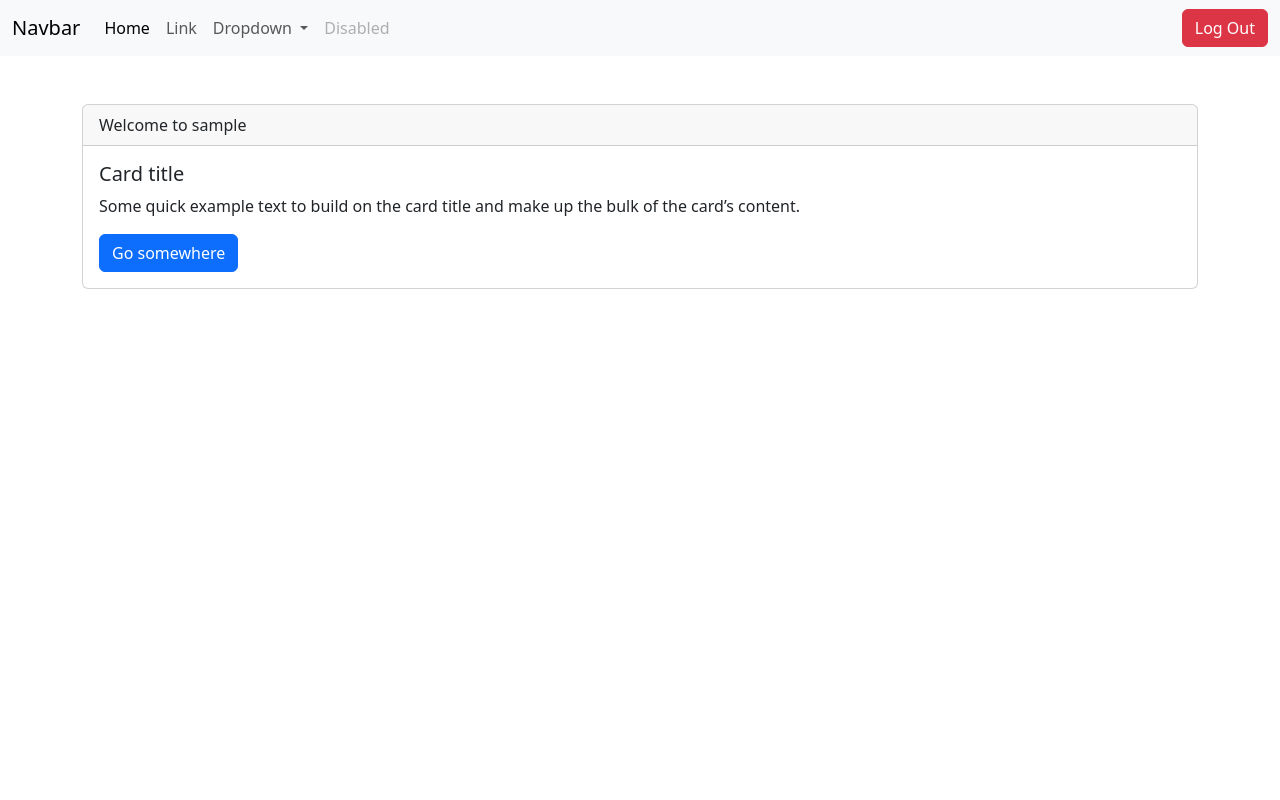
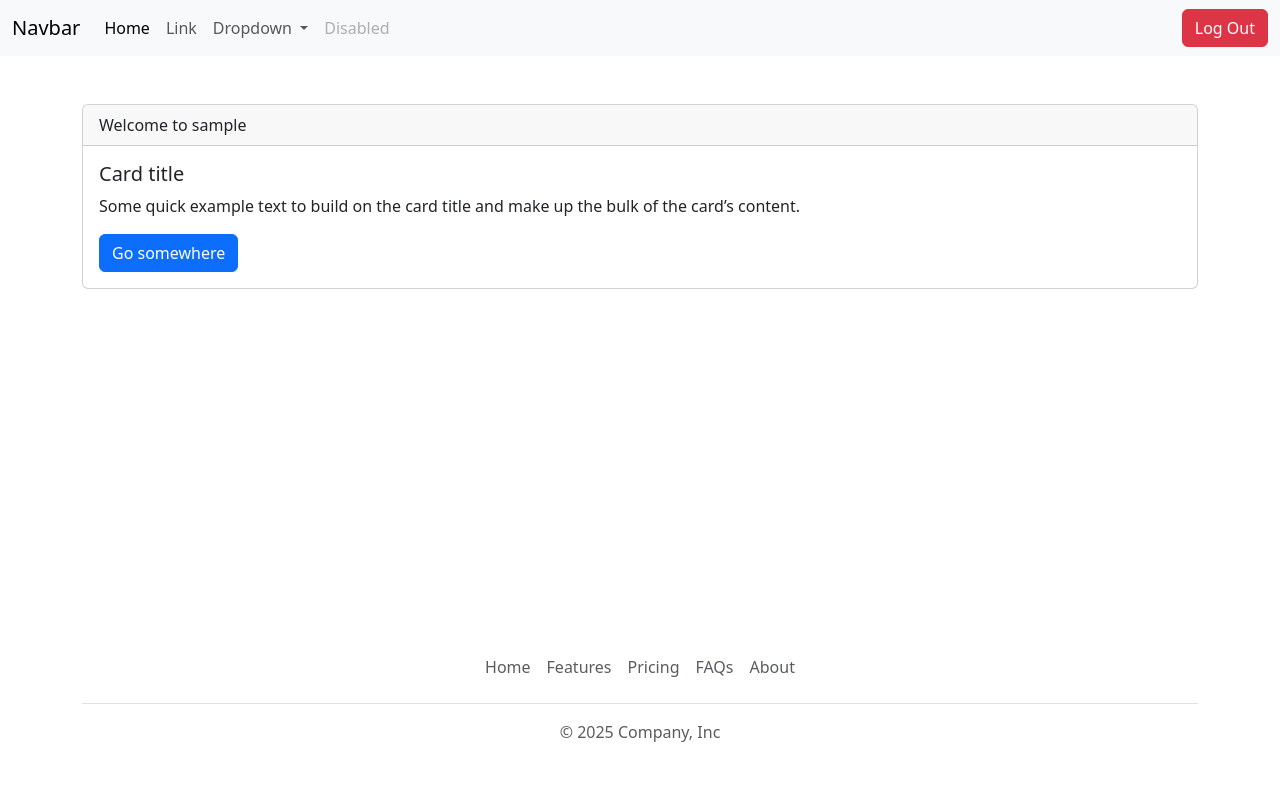
Before and after one commit to teebin2019/slip_app, a PHP site: page /dashboard.php in a window 1280 px wide. Run offline with PHP 8.4, Linux system fonts and the light colour scheme; the visitor is signed in with stand-in values (Sample User, id 1).

Commit message:
update  footter

```diff
--- a/dashboard.php
+++ b/dashboard.php
@@ -15,44 +15,8 @@ if (!$_SESSION['id'])
     <title>Dashboard</title>
 </head>
 
-<body>
-    <nav class="navbar navbar-expand-lg bg-body-tertiary">
-        <div class="container-fluid">
-            <a class="navbar-brand" href="#">Navbar</a>
-            <button class="navbar-toggler" type="button" data-bs-toggle="collapse" data-bs-target="#navbarSupportedContent" aria-controls="navbarSupportedContent" aria-expanded="false" aria-label="Toggle navigation">
-                <span class="navbar-toggler-icon"></span>
-            </button>
-            <div class="collapse navbar-collapse" id="navbarSupportedContent">
-                <ul class="navbar-nav me-auto mb-2 mb-lg-0">
-                    <li class="nav-item">
-                        <a class="nav-link active" aria-current="page" href="#">Home</a>
-                    </li>
-                    <li class="nav-item">
-                        <a class="nav-link" href="#">Link</a>
-                    </li>
-                    <li class="nav-item dropdown">
-                        <a class="nav-link dropdown-toggle" href="#" role="button" data-bs-toggle="dropdown" aria-expanded="false">
-                            Dropdown
-                        </a>
-                        <ul class="dropdown-menu">
-                            <li><a class="dropdown-item" href="#">Action</a></li>
-                            <li><a class="dropdown-item" href="#">Another action</a></li>
-                            <li>
-                                <hr class="dropdown-divider">
-                            </li>
-                            <li><a class="dropdown-item" href="#">Something else here</a></li>
-                        </ul>
-                    </li>
-                    <li class="nav-item">
-                        <a class="nav-link disabled" aria-disabled="true">Disabled</a>
-                    </li>
-                </ul>
-
-                <a href="logout.php" class="btn btn-danger" >Log Out</a>
-
-            </div>
-        </div>
-    </nav>
+<body class="d-flex  flex-column" style="min-height: 100vh;">
+    <?php include_once 'header.php' ?>
 
     <div class="container mt-5">
         <div class="card ">
@@ -61,12 +25,14 @@ if (!$_SESSION['id'])
             </div>
             <div class="card-body">
                 <h5 class="card-title">Card title</h5>
-                <p class="card-text">Some quick example text to build on the card title and make up the bulk of the card’s content.</p>
+                <p class="card-text">Some quick example text to build on the card title and make up the bulk of the
+                    card’s content.</p>
                 <a href="#" class="btn btn-primary">Go somewhere</a>
             </div>
         </div>
     </div>
 
+    <?php include_once 'footer.php' ?>
 
     <script src="https://cdn.jsdelivr.net/npm/bootstrap@5.3.7/dist/js/bootstrap.bundle.min.js"></script>
 </body>
--- /dev/null
+++ b/footer.php
@@ -0,0 +1,12 @@
+<div class="container mt-auto">
+    <footer class="py-3 my-4">
+        <ul class="nav justify-content-center border-bottom pb-3 mb-3">
+            <li class="nav-item"><a href="#" class="nav-link px-2 text-body-secondary">Home</a></li>
+            <li class="nav-item"><a href="#" class="nav-link px-2 text-body-secondary">Features</a></li>
+            <li class="nav-item"><a href="#" class="nav-link px-2 text-body-secondary">Pricing</a></li>
+            <li class="nav-item"><a href="#" class="nav-link px-2 text-body-secondary">FAQs</a></li>
+            <li class="nav-item"><a href="#" class="nav-link px-2 text-body-secondary">About</a></li>
+        </ul>
+        <p class="text-center text-body-secondary">© 2025 Company, Inc</p>
+    </footer>
+</div>
--- /dev/null
+++ b/header.php
@@ -0,0 +1,37 @@
+   <nav class="navbar navbar-expand-lg bg-body-tertiary">
+        <div class="container-fluid">
+            <a class="navbar-brand" href="#">Navbar</a>
+            <button class="navbar-toggler" type="button" data-bs-toggle="collapse" data-bs-target="#navbarSupportedContent" aria-controls="navbarSupportedContent" aria-expanded="false" aria-label="Toggle navigation">
+                <span class="navbar-toggler-icon"></span>
+            </button>
+            <div class="collapse navbar-collapse" id="navbarSupportedContent">
+                <ul class="navbar-nav me-auto mb-2 mb-lg-0">
+                    <li class="nav-item">
+                        <a class="nav-link active" aria-current="page" href="#">Home</a>
+                    </li>
+                    <li class="nav-item">
+                        <a class="nav-link" href="#">Link</a>
+                    </li>
+                    <li class="nav-item dropdown">
+                        <a class="nav-link dropdown-toggle" href="#" role="button" data-bs-toggle="dropdown" aria-expanded="false">
+                            Dropdown
+                        </a>
+                        <ul class="dropdown-menu">
+                            <li><a class="dropdown-item" href="#">Action</a></li>
+                            <li><a class="dropdown-item" href="#">Another action</a></li>
+                            <li>
+                                <hr class="dropdown-divider">
+                            </li>
+                            <li><a class="dropdown-item" href="#">Something else here</a></li>
+                        </ul>
+                    </li>
+                    <li class="nav-item">
+                        <a class="nav-link disabled" aria-disabled="true">Disabled</a>
+                    </li>
+                </ul>
+
+                <a href="logout.php" class="btn btn-danger" >Log Out</a>
+
+            </div>
+        </div>
+    </nav>
```
